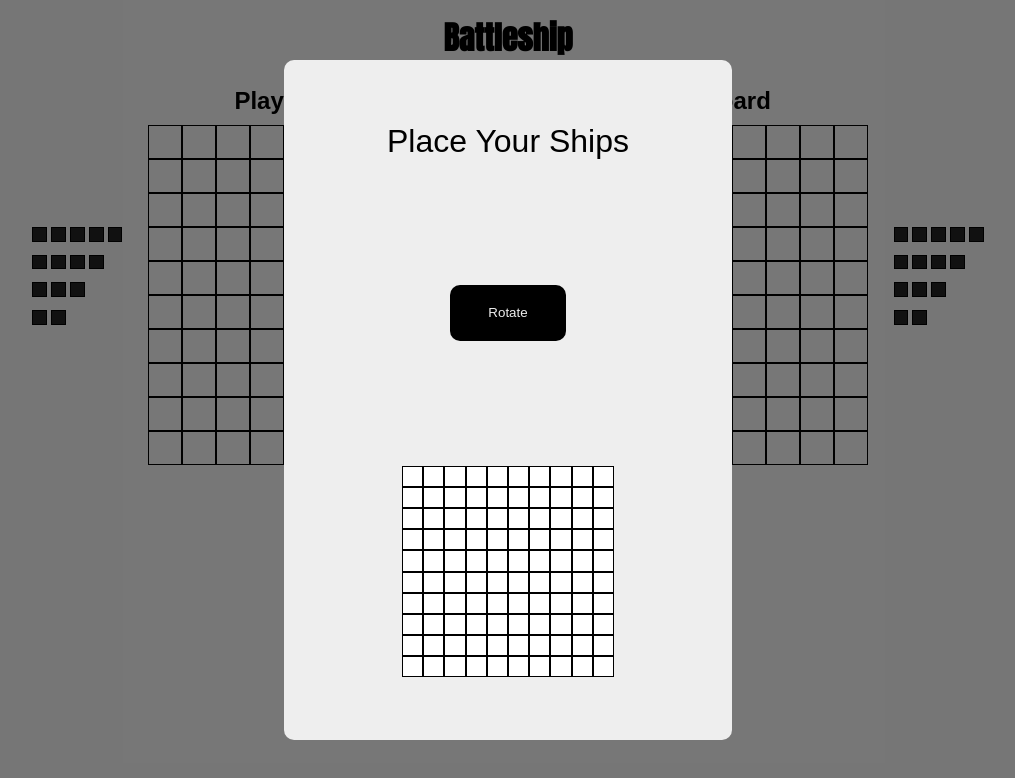
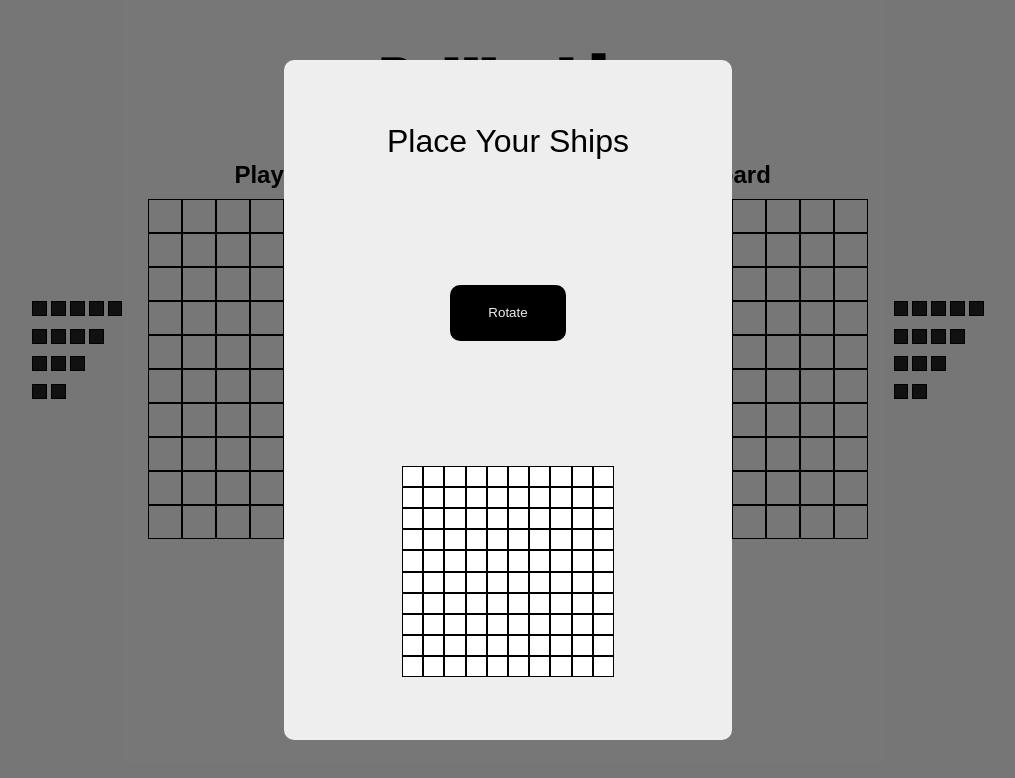
Before and after one commit to Mike-Benn/battleship-TOP, a website built with webpack: page src/index.html in a window 1280 px wide. Shown: the whole page, without its empty margins (132-1147 px from the left). Built offline with nearby package versions, Linux system fonts and the light colour scheme.

Commit message:
Increase font-size of game title

```diff
--- a/src/styles.css
+++ b/src/styles.css
@@ -16,6 +16,7 @@
 
 h1 {
     font-family: 'Anton', sans-serif;
+    font-size: 5vw;
 }
 
 p {
@@ -30,7 +31,7 @@
     align-items: center;
     justify-content: center;
     gap: 25px;
-    margin-top: 1vw;
+    padding: 5vh;
 
 }
 
```
